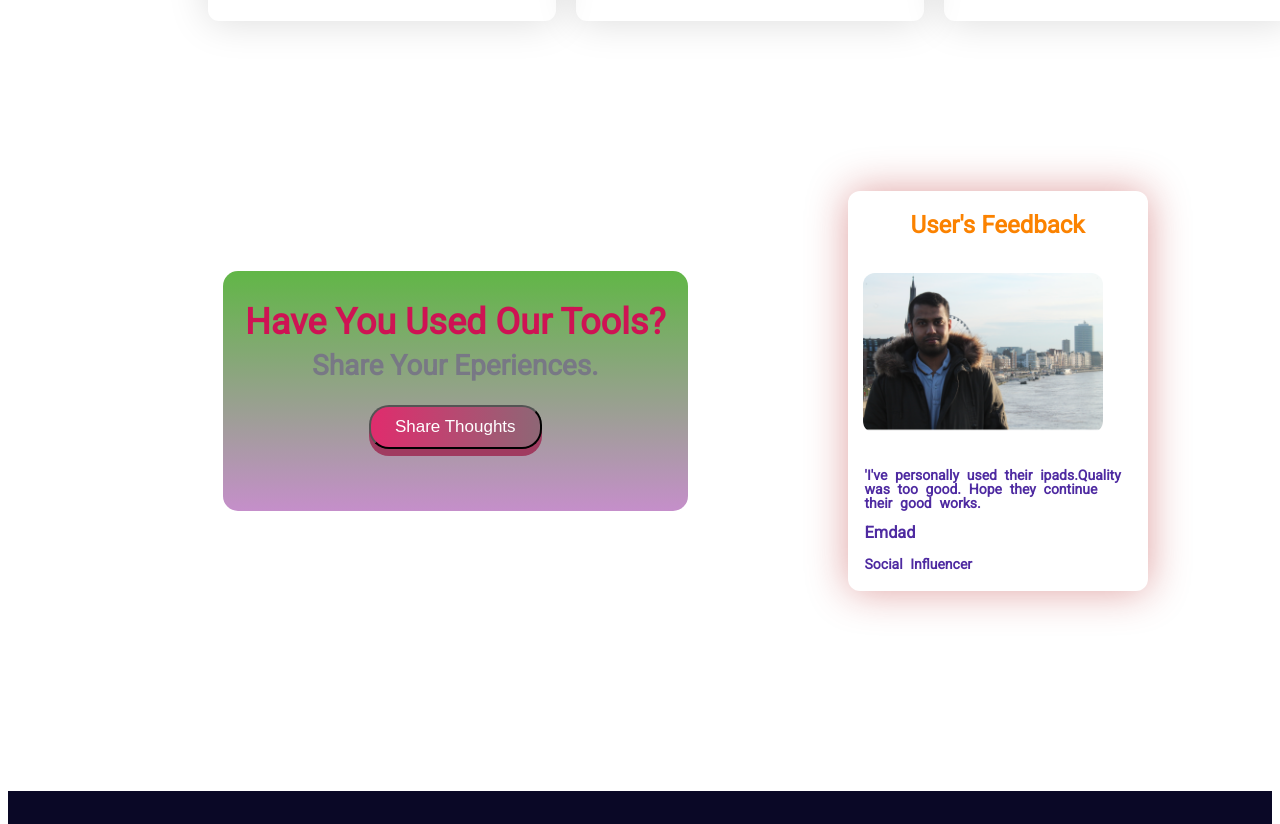
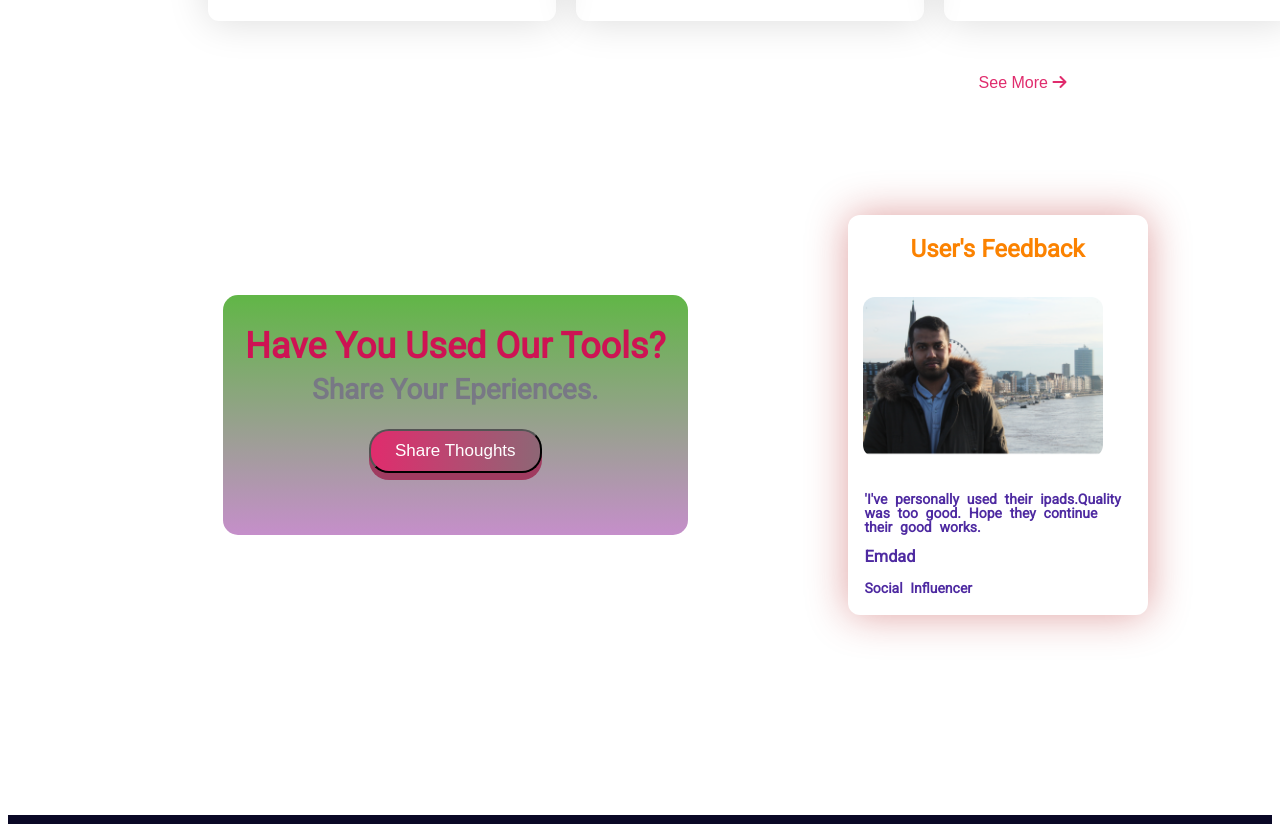
Before and after one commit to Captain-Emdad/Influencer_Gear, a plain HTML site: page index.html in a window 1280 px wide. Shown: the part 2787-3611 px from the top of the page. Drawn offline with Linux system fonts and the light colour scheme.

Commit message:
final-touch

```diff
--- a/css/style.css
+++ b/css/style.css
@@ -162,6 +162,25 @@ small {
   letter-spacing: 0.018em;
 }
 
+.button {
+  display: grid;
+  margin-right: 200px;
+  justify-content: flex-end;
+}
+.see-more {
+  border: none;
+  background: none;
+  cursor: pointer;
+  margin: 0;
+  padding: 0;
+  width: 99px;
+  height: 24px;
+  font-weight: 5900;
+  font-size: 16px;
+  cursor: pointer;
+  color: #e02c6d;
+}
+
 /*feedback*/
 
 .feedbacks {
--- a/index.html
+++ b/index.html
@@ -302,6 +302,9 @@
         </div>
       </div>
     </section>
+    <section class="button">
+      <button class="see-more">See More <i class="fas fa-arrow-right"></i> </button>
+    </section>
   </main>
   <!-- end main section-->
 
```
